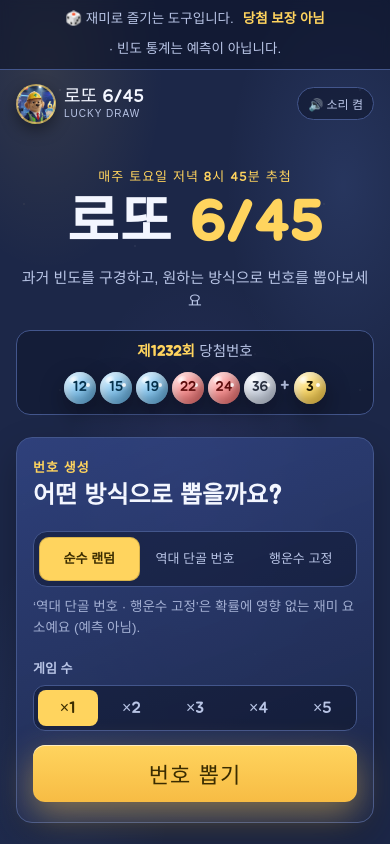
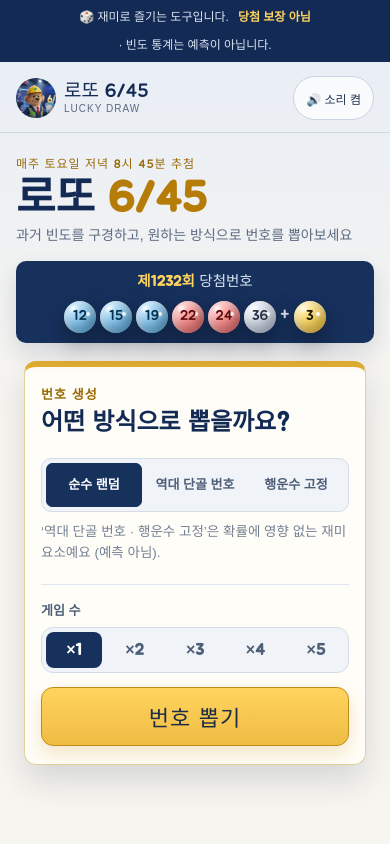
Before and after one commit to chmg7626-blip/lotto-number-generator, a React (Vite) app: page / in a window 390 px wide. Shown: the top 844 px of the page. Built offline with nearby package versions, Linux system fonts and the light colour scheme; a web font is replaced by a local one.

Commit message:
feat(ui): add ticket-first comparison variant

```diff
--- a/src/App.tsx
+++ b/src/App.tsx
@@ -136,7 +136,7 @@ export default function App({ soundPlayer }: AppProps = {}) {
 
   return (
     <>
-      <div className="app-content" ref={contentRef}>
+      <div className="app-content app-content--desk" ref={contentRef}>
         <div className="pagebg">
           <div className="pstars"></div>
         </div>
--- a/src/components/DrawOverlay.tsx
+++ b/src/components/DrawOverlay.tsx
@@ -1,4 +1,10 @@
-import { useCallback, useEffect, useRef, useState } from 'react'
+import {
+  type KeyboardEvent,
+  useCallback,
+  useEffect,
+  useRef,
+  useState,
+} from 'react'
 import { Ball } from './Ball'
 import { DrawMachineCanvas } from './DrawMachineCanvas'
 import type { SoundPlayer } from '../sound/soundPlayer'
@@ -39,6 +45,7 @@ export function DrawOverlay({
   // settledCount: 컷인을 마치고 트레이에 안착한 공 수 — 트레이 표시 기준.
   const [shotCount, setShotCount] = useState(0)
   const [settledCount, setSettledCount] = useState(0)
+  const overlayRef = useRef<HTMLDivElement>(null)
   const skipButtonRef = useRef<HTMLButtonElement>(null)
   const confirmButtonRef = useRef<HTMLButtonElement>(null)
 
@@ -144,12 +151,43 @@ export function DrawOverlay({
     setPhase('result')
   }
 
+  // 배경은 inert지만, 브라우저가 dialog 밖으로 Tab을 보내지 않도록 마지막/첫 제어에서
+  // 순환시킨다. 현재 화면에는 sound toggle과 skip 또는 confirm만 있어 선택자를 좁힌다.
+  function trapTabFocus(event: KeyboardEvent<HTMLDivElement>) {
+    if (event.key !== 'Tab') return
+    const controls = Array.from(
+      overlayRef.current?.querySelectorAll<HTMLButtonElement>(
+        'button:not(:disabled)',
+      ) ?? [],
+    )
+    const first = controls[0]
+    const last = controls[controls.length - 1]
+    if (!first || !last) return
+
+    const active = document.activeElement
+    if (!overlayRef.current?.contains(active)) {
+      event.preventDefault()
+      const target = event.shiftKey ? last : first
+      target.focus()
+      return
+    }
+    if (event.shiftKey && active === first) {
+      event.preventDefault()
+      last.focus()
+    } else if (!event.shiftKey && active === last) {
+      event.preventDefault()
+      first.focus()
+    }
+  }
+
   return (
     <div
       className="draw-overlay"
       role="dialog"
       aria-modal="true"
       aria-label="추첨 연출"
+      ref={overlayRef}
+      onKeyDown={trapTabFocus}
     >
       <button
         type="button"
--- a/src/components/NumberPad.tsx
+++ b/src/components/NumberPad.tsx
@@ -18,7 +18,7 @@ export function NumberPad({ fixed, onToggle, onClear }: NumberPadProps) {
   for (let n = MIN_NUMBER; n <= MAX_NUMBER; n++) numbers.push(n)
 
   return (
-    <div className="numpad">
+    <div className="numpad" role="group" aria-label="행운수 고정 번호 선택">
       <div className="numpad-head">
         <span className="numpad-note">
           내가 고른 <b>{fixed.length}</b>개 + 랜덤 {MAIN_COUNT - fixed.length}개
--- a/src/styles.css
+++ b/src/styles.css
@@ -598,7 +598,11 @@ a:focus-visible {
 .generator-card {
   padding: 28px;
   text-align: left;
-  background: linear-gradient(160deg, rgba(52, 72, 138, 0.78), rgba(28, 39, 72, 0.9));
+  background: linear-gradient(
+    160deg,
+    rgba(52, 72, 138, 0.78),
+    rgba(28, 39, 72, 0.9)
+  );
   border: 1px solid var(--line);
   border-radius: 20px;
   box-shadow: 0 16px 36px rgba(0, 0, 0, 0.24);
@@ -1485,3 +1489,327 @@ a:focus-visible {
   color: var(--dim);
   text-decoration: underline;
 }
+
+/* ===== B안: 밝은 생성 데스크 =====
+   A안과 비교할 수 있도록 root modifier 아래에만 덮어쓴다. 공·추첨 오버레이의
+   기존 정체성은 남기고, 일반 화면은 번호 선택과 결과를 정리하는 도구로 읽히게 한다. */
+.app-content--desk {
+  --bg0: #eef1f6;
+  --bg1: #e2e8f2;
+  --bg2: #d9e2ef;
+  --card: #ffffff;
+  --card2: #f6f8fb;
+  --line: #d1d9e6;
+  --txt: #172744;
+  --dim: #5c6b83;
+  --gold: #d69b18;
+  --gold2: #efbd45;
+  min-height: 100vh;
+  color: var(--txt);
+  background: linear-gradient(180deg, #e7edf7 0, #f7f5ef 430px, #f7f5ef 100%);
+}
+.app-content--desk .pagebg {
+  background: none;
+}
+.app-content--desk .pagebg .pstars {
+  display: none;
+}
+.app-content--desk button:focus-visible,
+.app-content--desk a:focus-visible {
+  outline-color: #132b54;
+  outline-offset: 3px;
+}
+.app-content--desk .disc {
+  min-height: 38px;
+  padding: 8px 18px;
+  background: #132b54;
+  border-bottom: 0;
+  color: #dce5f3;
+  font-size: 13px;
+}
+.app-content--desk .disc b {
+  color: #ffd45e;
+}
+.app-content--desk .site-header {
+  max-width: 1024px;
+  padding: 18px 24px 16px;
+  border-bottom: 1px solid rgba(18, 43, 84, 0.12);
+}
+.app-content--desk .logo-img {
+  width: 44px;
+  height: 44px;
+  border-color: rgba(19, 43, 84, 0.32);
+  box-shadow: none;
+}
+.app-content--desk .logo-name {
+  color: #132b54;
+  font-size: 19px;
+}
+.app-content--desk .logo-name small {
+  color: #5c6b83;
+}
+.app-content--desk .home-sound-toggle {
+  min-height: 44px;
+  padding: 8px 14px;
+  color: #243856;
+  border-color: #c9d3e1;
+  background: rgba(255, 255, 255, 0.76);
+  box-shadow: none;
+}
+.app-content--desk .site-main {
+  max-width: 1024px;
+  margin: 0 auto;
+}
+.app-content--desk .intro {
+  max-width: none;
+  padding: 30px 24px 16px;
+  text-align: left;
+}
+.app-content--desk .kicker {
+  color: #9a6a06;
+  font-size: 14px;
+  letter-spacing: 0.08em;
+}
+.app-content--desk .htitle {
+  color: #132b54;
+  font-size: clamp(38px, 6vw, 56px);
+  letter-spacing: 0;
+}
+.app-content--desk .htitle .n {
+  color: #b67c08;
+}
+.app-content--desk .hsub {
+  max-width: 580px;
+  margin-top: 6px;
+  color: #5c6b83;
+  font-size: 16px;
+}
+.app-content--desk .winbar {
+  --dim: #dce5f3;
+  max-width: none;
+  min-height: 68px;
+  margin: 0 24px;
+  padding: 11px 16px;
+  border: 0;
+  border-radius: 12px;
+  background: #17315d;
+  box-shadow: 0 10px 22px rgba(19, 43, 84, 0.14);
+}
+.app-content--desk .winbar .wlabel {
+  color: var(--dim);
+}
+.app-content--desk .winbar .wlabel b {
+  color: #ffd45e;
+}
+.app-content--desk .generator-section {
+  max-width: 760px;
+  padding: 22px 24px 48px;
+}
+.app-content--desk .generator-card {
+  padding: 28px;
+  color: #172744;
+  border: 1px solid #e0d29a;
+  border-top: 6px solid #e2ae30;
+  border-radius: 14px;
+  background: #fffdf7;
+  box-shadow: 0 16px 32px rgba(19, 43, 84, 0.14);
+}
+.app-content--desk .generator-card-head h2,
+.app-content--desk .result-section-head h2 {
+  color: #132b54;
+}
+.app-content--desk .eyebrow {
+  color: #9a6a06;
+}
+.app-content--desk .modechips {
+  padding: 4px;
+  border-color: #d4dce8;
+  border-radius: 10px;
+  background: #f0f3f8;
+}
+.app-content--desk .chip {
+  color: #4e5f78;
+  border-radius: 7px;
+  font-weight: 600;
+}
+.app-content--desk .chip.on {
+  color: #ffffff;
+  background: #17315d;
+  box-shadow: inset 0 0 0 1px #17315d;
+}
+.app-content--desk .modenote {
+  color: #5c6b83;
+}
+.app-content--desk .datanote {
+  color: #a64d28;
+}
+.app-content--desk .numpad {
+  border-color: #d4dce8;
+  border-radius: 12px;
+  background: #f3f6fa;
+}
+.app-content--desk .numpad-note,
+.app-content--desk .control-label {
+  color: #4e5f78;
+}
+.app-content--desk .numpad-note b {
+  color: #9a6a06;
+}
+.app-content--desk .numpad-clear {
+  color: #334a6b;
+  border-color: #c5d1e1;
+  background: #ffffff;
+}
+.app-content--desk .numcell.on {
+  box-shadow: 0 0 0 3px #d69b18;
+}
+.app-content--desk .drawrow {
+  padding-top: 20px;
+  border-top: 1px solid #e0e6ef;
+}
+.app-content--desk .countsel {
+  border-color: #d4dce8;
+  background: #f0f3f8;
+}
+.app-content--desk .cnt {
+  color: #4e5f78;
+  font-weight: 600;
+}
+.app-content--desk .cnt.on {
+  color: #ffffff;
+  background: #17315d;
+}
+.app-content--desk .drawbtn {
+  border: 1px solid #c28b16;
+  color: #1d2d47;
+  background: linear-gradient(180deg, #ffd45e, #efbc43);
+  box-shadow: 0 8px 18px rgba(194, 139, 22, 0.2);
+}
+.app-content--desk .result-section {
+  margin-top: 34px;
+}
+.app-content--desk .ticket {
+  margin-top: 14px;
+  border: 1px solid #e3d6ad;
+  box-shadow: 0 12px 24px rgba(19, 43, 84, 0.12);
+}
+.app-content--desk .copyall {
+  color: #243856;
+  border-color: #c5d1e1;
+  background: #ffffff;
+}
+.app-content--desk .buylink {
+  border-color: #c28b16;
+}
+.app-content--desk .wrap {
+  max-width: 1024px;
+  padding: 44px 24px;
+}
+.app-content--desk .sec-title {
+  color: #132b54;
+}
+.app-content--desk .sec-sub {
+  color: #5c6b83;
+}
+.app-content--desk .prize-top,
+.app-content--desk .prize-row,
+.app-content--desk .statpanel {
+  box-shadow: none;
+}
+.app-content--desk .prize-top {
+  background: #fffdf7;
+  border-color: #e0d29a;
+}
+.app-content--desk .prize-rank,
+.app-content--desk .prize-row .pr,
+.app-content--desk .statcnt {
+  color: #9a6a06;
+}
+.app-content--desk .prize-amt,
+.app-content--desk .prize-row .pa {
+  color: #132b54;
+}
+.app-content--desk .source-note {
+  color: #5c6b83;
+}
+.app-content--desk .source-note a {
+  color: #354c70;
+}
+
+@media (max-width: 640px) {
+  .app-content--desk .disc {
+    min-height: 0;
+    font-size: 12px;
+  }
+  .app-content--desk .site-header {
+    padding: 14px 16px 12px;
+  }
+  .app-content--desk .logo-img {
+    width: 40px;
+    height: 40px;
+  }
+  .app-content--desk .home-sound-toggle {
+    min-height: 44px;
+    padding: 8px 12px;
+    font-size: 12px;
+  }
+  .app-content--desk .intro {
+    padding: 22px 16px 14px;
+  }
+  .app-content--desk .kicker {
+    margin-bottom: 3px;
+    font-size: 12px;
+  }
+  .app-content--desk .htitle {
+    font-size: clamp(34px, 11vw, 44px);
+  }
+  .app-content--desk .hsub {
+    margin-top: 3px;
+    font-size: 14px;
+  }
+  .app-content--desk .winbar {
+    min-height: 0;
+    margin: 0 16px;
+    padding: 10px;
+    border-radius: 10px;
+  }
+  .app-content--desk .generator-section {
+    padding-top: 18px;
+  }
+  .app-content--desk .generator-card {
+    padding: 18px 16px;
+    border-radius: 12px;
+  }
+  .app-content--desk .numpad {
+    width: calc(100% + 20px);
+    margin-right: -10px;
+    margin-left: -10px;
+    padding: 14px 0;
+    border-right: 0;
+    border-left: 0;
+    border-radius: 0;
+  }
+  .app-content--desk .numpad-head {
+    padding: 0 12px;
+  }
+  .app-content--desk .numpad-grid {
+    grid-template-columns: repeat(5, 44px);
+    width: 240px;
+    gap: 8px 5px;
+  }
+  .app-content--desk .numcell {
+    display: grid;
+    width: 44px;
+    height: 44px;
+    place-items: center;
+  }
+  .app-content--desk .drawrow {
+    padding-top: 16px;
+  }
+  .app-content--desk .drawbtn {
+    min-height: 52px;
+  }
+  .app-content--desk .wrap {
+    padding: 38px 16px;
+  }
+}
```
Also changed, not shown: 4 other files (tests, documents, lock files or other folders).
